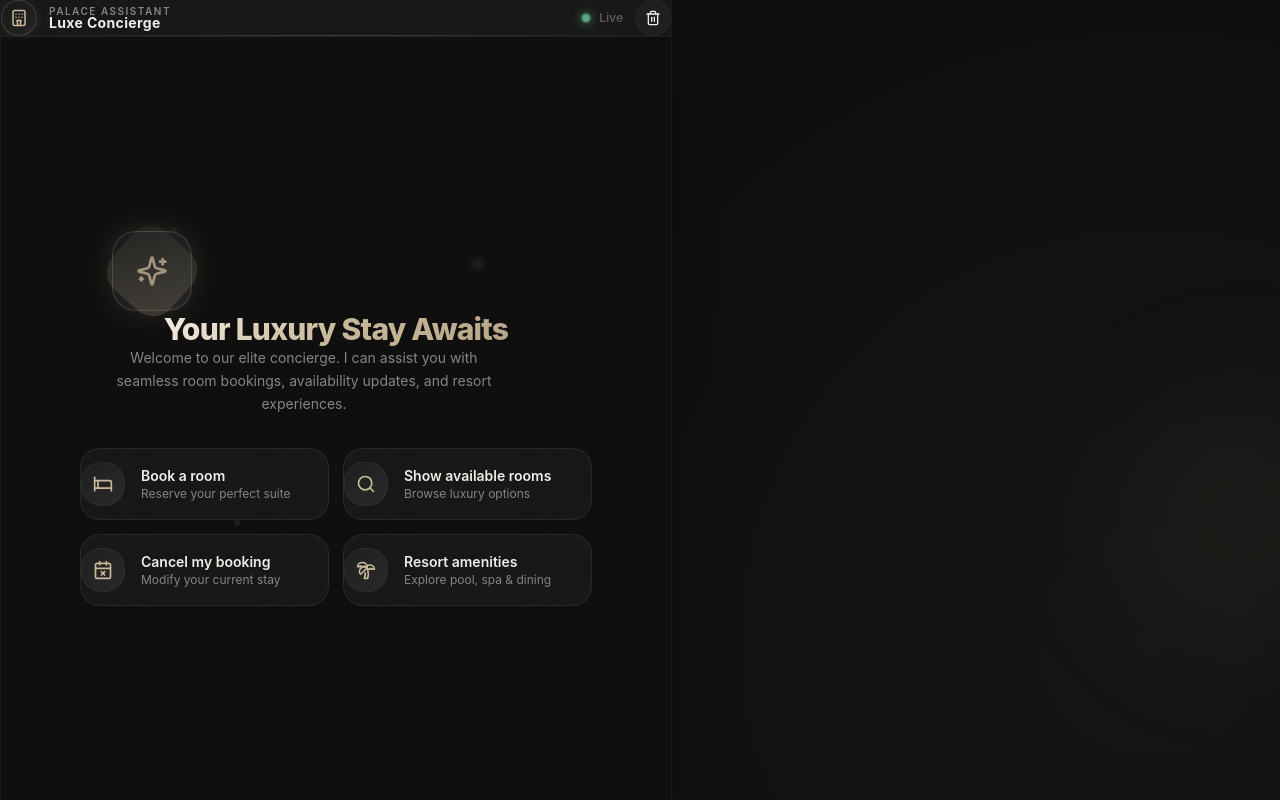
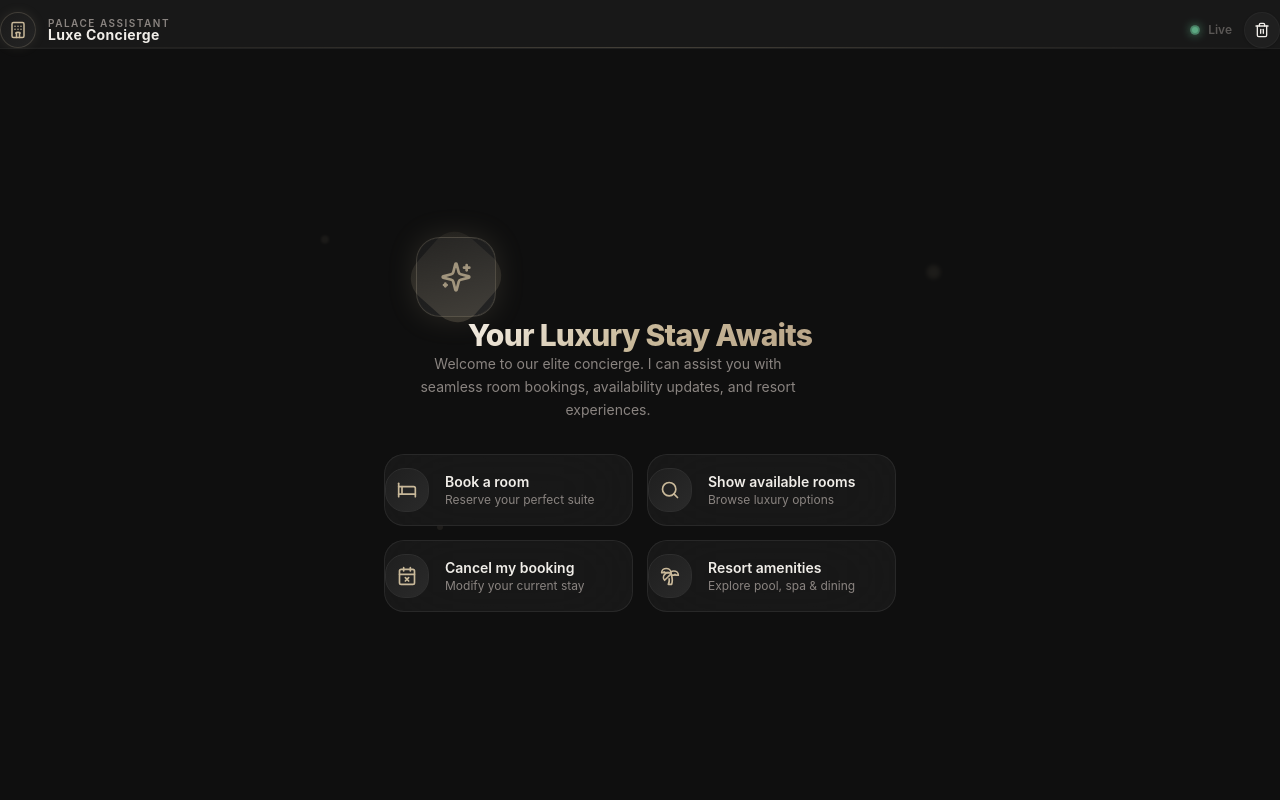
Before and after one commit to AyushSaha184/booking-app, a Next.js app: page / in a window 1280 px wide. Built offline with nearby package versions, Linux system fonts and the light colour scheme.

Commit message:
Revert "."
This reverts commit 1f1d2fadccfacaf4f5755e685e4675ede335a7b4.

```diff
--- a/components/booking/BookingFormCard.tsx
+++ b/components/booking/BookingFormCard.tsx
@@ -193,7 +193,7 @@ export default function BookingFormCard({
           {/* ── Guest Details ── */}
           <div>
             <SectionLabel>Guest details</SectionLabel>
-            <div className="grid grid-cols-1 sm:grid-cols-2 gap-3">
+            <div className="grid grid-cols-2 gap-3">
               <AnimatedInput
                 label="Full name"
                 placeholder="Your name"
@@ -275,7 +275,7 @@ export default function BookingFormCard({
           {/* ── Stay Details ── */}
           <div>
             <SectionLabel>Stay details</SectionLabel>
-            <div className="grid grid-cols-1 sm:grid-cols-2 gap-3 mb-3">
+            <div className="grid grid-cols-2 gap-3 mb-3">
               <AnimatedInput
                 label="Check-in"
                 type="date"
--- a/components/chat/ChatHeader.tsx
+++ b/components/chat/ChatHeader.tsx
@@ -16,17 +16,15 @@ export default function ChatHeader({ onClear, isConnected = true }: ChatHeaderPr
   const dotColor = isConnected ? '#5ca882' : '#e05c5c'
 
   return (
-    <header className="relative flex flex-col justify-end bg-surface/85 backdrop-blur-lg shrink-0 z-20 border-b border-border/40"
-      style={{ paddingTop: 'env(safe-area-inset-top)' }}
+    <header className="relative flex items-center justify-between px-4 py-3 bg-surface/85 backdrop-blur-lg shrink-0 z-20 border-b border-border/40"
+      style={{ paddingTop: 'calc(12px + env(safe-area-inset-top))' }}
     >
       {/* Subtle bottom gradient accent line */}
       <div className="absolute bottom-0 left-0 right-0 h-[1px] bg-gradient-to-r from-transparent via-[#c9b99a]/25 to-transparent" />
 
-      {/* Symmetrically padded content wrapper */}
-      <div className="flex items-center justify-between px-4 py-3 w-full">
       {/* Branding */}
       <div className="flex items-center gap-3">
-          <div className="w-9 h-9 rounded-xl bg-gradient-to-br from-[#1a1a1a] to-[#242424] border border-[#c9b99a]/20 flex items-center justify-center shadow-[0_0_12px_rgba(201,185,154,0.1)] shrink-0">
+        <div className="w-9 h-9 rounded-xl bg-gradient-to-br from-[#1a1a1a] to-[#242424] border border-[#c9b99a]/20 flex items-center justify-center shadow-[0_0_12px_rgba(201,185,154,0.1)]">
           <Hotel className="w-4.5 h-4.5 text-[#c9b99a]" />
         </div>
         <div>
@@ -40,7 +38,7 @@ export default function ChatHeader({ onClear, isConnected = true }: ChatHeaderPr
       </div>
 
       {/* Status + actions */}
-        <div className="flex items-center gap-3 shrink-0">
+      <div className="flex items-center gap-3">
         {/* Connection status indicator */}
         <div className="flex items-center gap-2" aria-label={isConnected ? 'Connected' : 'Disconnected'}>
           <div className="relative flex items-center justify-center w-2.5 h-2.5">
@@ -74,7 +72,6 @@ export default function ChatHeader({ onClear, isConnected = true }: ChatHeaderPr
           <Trash2 className="h-4 w-4" aria-hidden="true" />
         </motion.button>
       </div>
-      </div>
     </header>
   )
 }
--- a/components/chat/ChatPage.tsx
+++ b/components/chat/ChatPage.tsx
@@ -90,7 +90,7 @@ export default function ChatPage() {
 
   return (
     <div
-      className="flex flex-col h-svh bg-background overflow-hidden w-full max-w-2xl mx-auto border-x border-border/40 shadow-2xl relative"
+      className="flex flex-col h-svh bg-background overflow-hidden"
       style={{ background: 'var(--color-background)' }}
     >
       <ChatHeader
--- a/components/chat/SuggestionChips.tsx
+++ b/components/chat/SuggestionChips.tsx
@@ -36,7 +36,7 @@ interface SuggestionChipsProps {
  */
 export default function SuggestionChips({ suggestions, onSelect }: SuggestionChipsProps) {
   return (
-    <div className="relative flex flex-col items-center justify-center min-h-full w-full px-4 py-8 sm:px-6 sm:py-10 gap-8 overflow-hidden">
+    <div className="relative flex flex-col items-center justify-center min-h-full px-4 py-8 sm:px-6 sm:py-10 gap-8 overflow-hidden">
 
       {/* Animated Floating Particles */}
       <div className="absolute inset-0 pointer-events-none overflow-hidden z-0">
```
Lines whose indentation alone changed are shown as unchanged.
